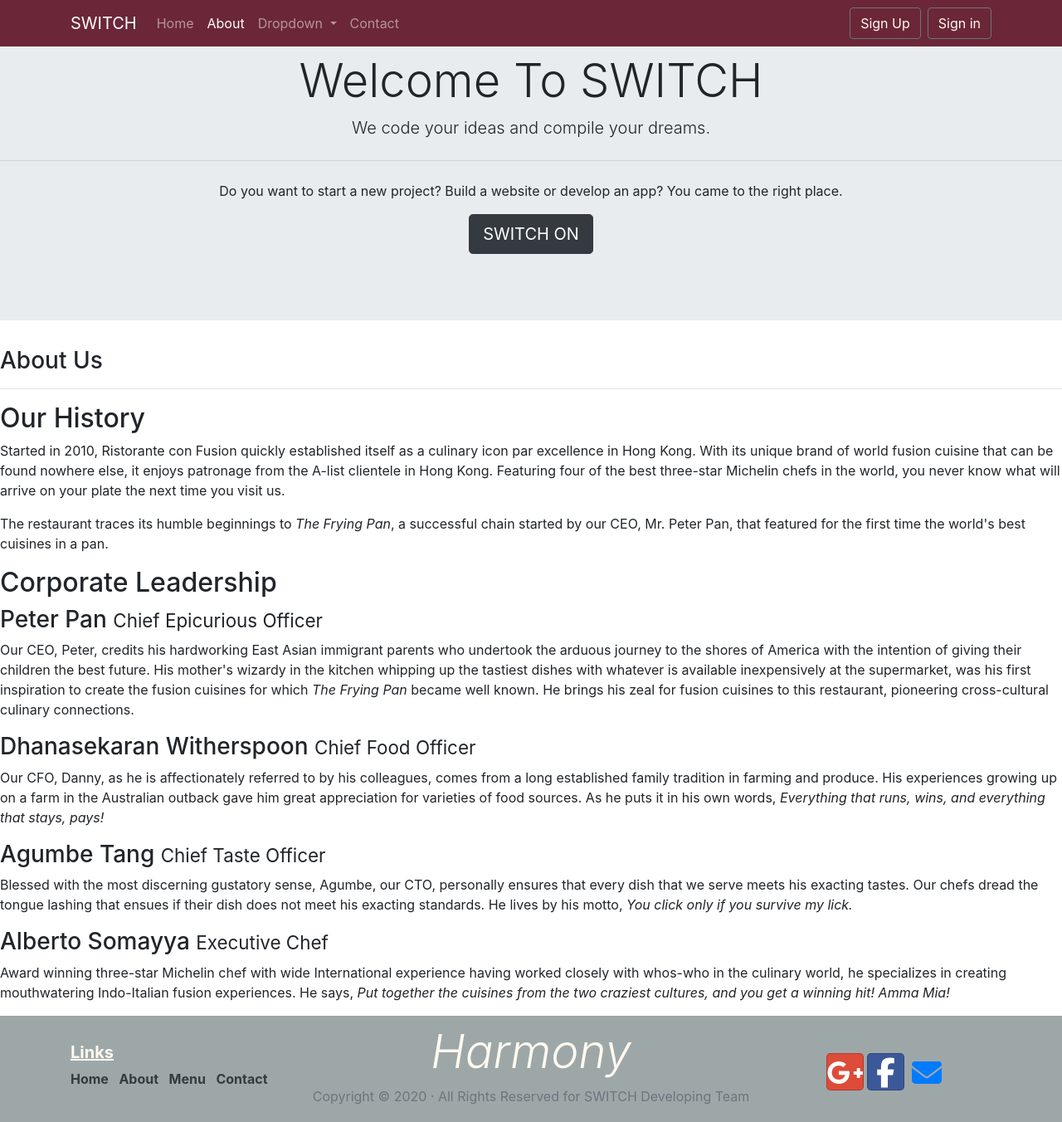
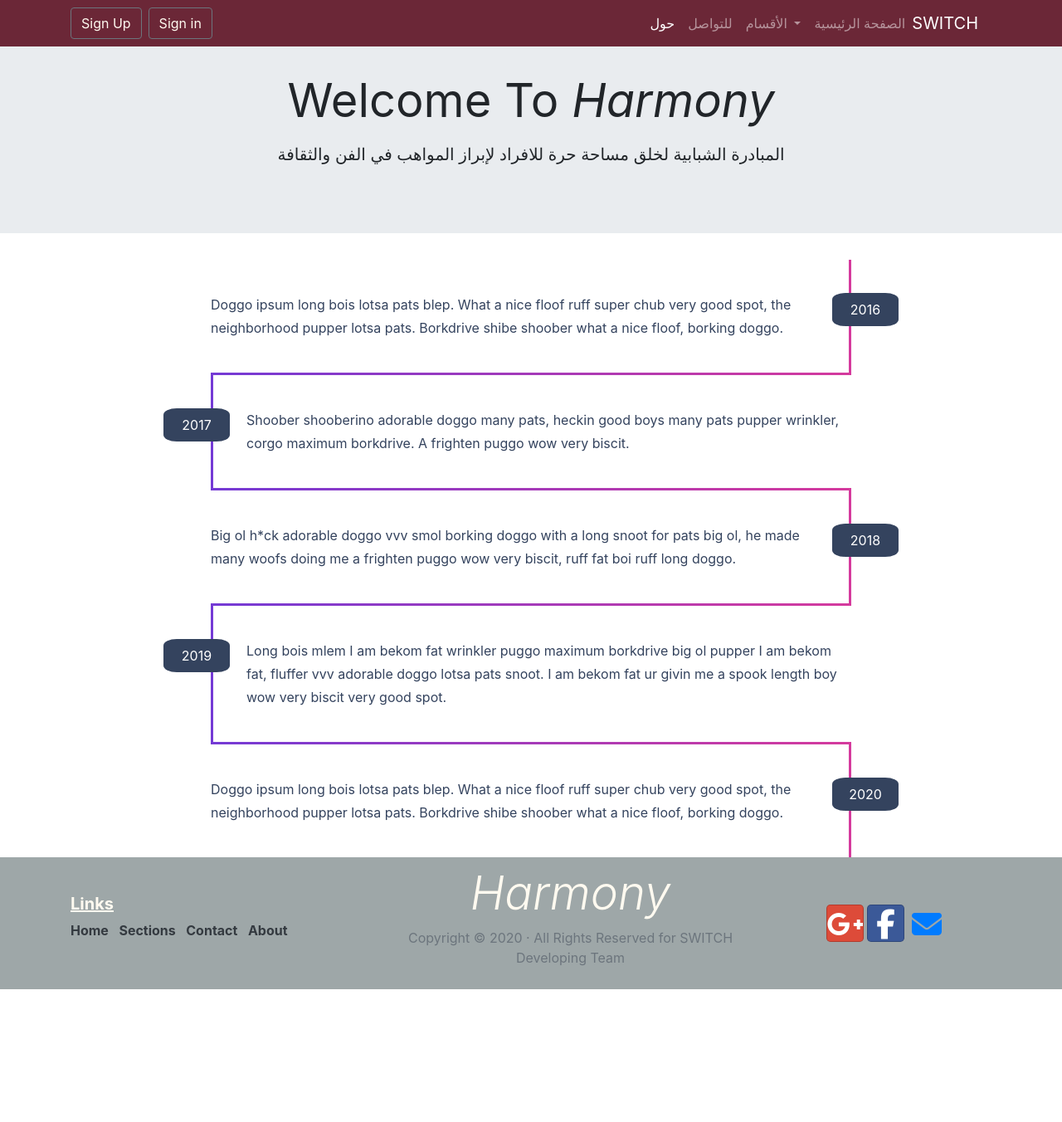
Before and after one commit to switch-team/Harmony, a plain HTML site: page aboutus.html in a window 1280 px wide. Shown: the whole page at 83% size. After the commit the page ends 1192 px from the top, so only its background shows below. Drawn offline with nearby package versions, Linux system fonts and the light colour scheme.

Commit message:
fourth commit-menu

```diff
--- a/aboutus.html
+++ b/aboutus.html
@@ -26,94 +26,64 @@
             <span class="navbar-toggler-icon"></span>
          </button>
 
-           <a class="navbar-brand" href="index.html">SWITCH</a>
+         <div class="collapse navbar-collapse" id="Navbar">
 
-           <div class="collapse navbar-collapse" id="Navbar">
-              <ul class="navbar-nav mr-auto">
-                 <li class="nav-item"> <a class="nav-link" href="index.html">Home </a> </li>
-                 <li class="nav-item active"> <a class="nav-link" href="aboutus.html">About</a> </li>
-                 <li class="nav-item dropdown">
-                    <a class="nav-link dropdown-toggle" href="#" id="navbarDropdown" role="button" data-toggle="dropdown"
-                       aria-haspopup="true" aria-expanded="false">
-                       Dropdown
-                    </a>
-                    <div class="dropdown-menu" aria-labelledby="navbarDropdown">
-                       <a class="dropdown-item" href="#">Action</a>
-                       <a class="dropdown-item" href="#">Another action</a>
-                       <div class="dropdown-divider"></div>
-                       <a class="dropdown-item" href="#">Something else here</a>
-                    </div>
-                 </li>
-                 <li class="nav-item"> <a class="nav-link" href="contactus.html">Contact</a> </li>
-              </ul>
             <form class="form-inline my-2 my-lg-0">
                <a class="btn btn-outline-secondary  mr-2 my-2 my-sm-0" style="color: floralwhite" data-toggle="modal"
                   data-target="">Sign Up</a>
                <a class="btn btn-outline-secondary my-2 my-sm-0" style="color: floralwhite" data-toggle="modal"
                   data-target="#loginModal">Sign in</a>
             </form>
+            <ul class="navbar-nav ml-auto">
+               <li class="nav-item active"> <a class="nav-link" href="aboutus.html">حول</a> </li>
+               <li class="nav-item"> <a class="nav-link" href="contactus.html">للتواصل</a> </li>
+               <li class="nav-item dropdown">
+                  <a class="nav-link dropdown-toggle" href="#" id="navbarDropdown" role="button" data-toggle="dropdown"
+                     aria-haspopup="true" aria-expanded="false">
+                     الأقسام
+                  </a>
+                  <div class="dropdown-menu text-right" aria-labelledby="navbarDropdown">
+                     <a class="dropdown-item" href="painting.html">الرسم</a>
+                     <a class="dropdown-item" href="sculpture.html">النحت</a>
+                     <a class="dropdown-item" href="library.html">المكتبة</a>
+                     <div class="dropdown-divider"></div>
+                     <a class="dropdown-item disabled" href="#">...قريباً</a>
                   </div>
+               </li>
+               <li class="nav-item"> <a class="nav-link" href="index.html">الصفحة الرئيسية </a> </li>
+            </ul>
+         </div>
+         <a class="navbar-brand" href="index.html">SWITCH</a>
       </div>
    </nav>
-
      <!-- Jumbotron -->
      <header class="jumbotron jumbotron-fluid text-center">
-       <h1 class="display-4">Welcome To SWITCH</h1>
-       <p class="lead">We code your ideas and compile your dreams.</p>
-       <hr class="my-4">
-       <p>Do you want to start a new project? Build a website or develop an app? You came to the right place. </p>
-       <p class="lead"> <a class="btn btn-dark btn-lg" href="#" role="button">SWITCH ON</a></p>
+       <h1 class="display-4 mt-4"><strong>Welcome To <em>Harmony</em></strong></h1>
+       <p class="lead mt-3">المبادرة الشبابية لخلق مساحة حرة للافراد لإبراز المواهب في الفن والثقافة</p>
     </header>
  <!-- End Jumbotron -->
 
-    <div>
-        <div>
-            <div>
-               <h3>About Us</h3>
-               <hr>
-            </div>
-        </div>
-
-        <div>
-            <div>
-                <h2>Our History</h2>
-                <p>Started in 2010, Ristorante con Fusion quickly established itself as a culinary icon par excellence in Hong Kong. With its unique brand of world fusion cuisine that can be found nowhere else, it enjoys patronage from the A-list clientele in Hong Kong.  Featuring four of the best three-star Michelin chefs in the world, you never know what will arrive on your plate the next time you visit us.</p>
-                <p>The restaurant traces its humble beginnings to <em>The Frying Pan</em>, a successful chain started by our CEO, Mr. Peter Pan, that featured for the first time the world's best cuisines in a pan.</p>
-            </div>
-            <div>
-            </div>
-        </div>
-
-
-        <div>
-            <div>
-                <h2>Corporate Leadership</h2>
-                <h3>Peter Pan <small>Chief Epicurious Officer</small></h3>
-                <p>Our CEO, Peter, credits his hardworking East Asian immigrant parents who undertook the arduous journey to the shores of America with the intention of giving their children the best future. His mother's wizardy in the kitchen whipping up the tastiest dishes with whatever is available inexpensively at the supermarket, was his first inspiration to create the fusion cuisines for which <em>The Frying Pan</em> became well known. He brings his zeal for fusion cuisines to this restaurant, pioneering cross-cultural culinary connections.</p>
-                <h3>Dhanasekaran Witherspoon <small>Chief Food Officer</small></h3>
-                <p>Our CFO, Danny, as he is affectionately referred to by his colleagues, comes from a long established family tradition in farming and produce. His experiences growing up on a farm in the Australian outback gave him great appreciation for varieties of food sources. As he puts it in his own words, <em>Everything that runs, wins, and everything that stays, pays!</em></p>
-                <h3>Agumbe Tang <small>Chief Taste Officer</small></h3>
-                <p>Blessed with the most discerning gustatory sense, Agumbe, our CTO, personally ensures that every dish that we serve meets his exacting tastes. Our chefs dread the tongue lashing that ensues if their dish does not meet his exacting standards. He lives by his motto, <em>You click only if you survive my lick.</em></p>
-                <h3>Alberto Somayya <small>Executive Chef</small></h3>
-                <p>Award winning three-star Michelin chef with wide International experience having worked closely with whos-who in the culinary world, he specializes in creating mouthwatering Indo-Italian fusion experiences. He says, <em>Put together the cuisines from the two craziest cultures, and you get a winning hit! Amma Mia!</em></p>
-            </div>
-       </div>
-
-    </div>
+ <main >
+   <p>Doggo ipsum long bois lotsa pats blep. What a nice floof ruff super chub very good spot, the neighborhood pupper lotsa pats. Borkdrive shibe shoober what a nice floof, borking doggo.</p>
+   <p>Shoober shooberino adorable doggo many pats, heckin good boys many pats pupper wrinkler, corgo maximum borkdrive. A frighten puggo wow very biscit.</p>
+   <p>Big ol h*ck adorable doggo vvv smol borking doggo with a long snoot for pats big ol, he made many woofs doing me a frighten puggo wow very biscit, ruff fat boi ruff long doggo. </p>
+   <p>Long bois mlem I am bekom fat wrinkler puggo maximum borkdrive big ol pupper I am bekom fat, fluffer vvv adorable doggo lotsa pats snoot. I am bekom fat ur givin me a spook length boy wow very biscit very good spot.</p>
+   <p>Doggo ipsum long bois lotsa pats blep. What a nice floof ruff super chub very good spot, the neighborhood pupper lotsa pats. Borkdrive shibe shoober what a nice floof, borking doggo.</p>
+ </main>
 
  <footer class="footer">
    <div class="container">
       <div class="row">
-            <div class=" col-md-3 align-self-center">
+         <div class=" col-md-4 align-self-center">
             <h5><strong><ins>Links</ins></strong></h5>
             <ul class="list-unstyled">
                <li class="d-inline-block mr-2"><a class="text-dark" href="index.html"><strong>Home</strong></a></li>
-                  <li class="d-inline-block mr-2"><a class="text-dark" href="aboutus.html"><strong>About</strong></a></li>
-                  <li class="d-inline-block mr-2"><a class="text-dark" href="#"><strong>Menu</strong></a></li>
-                  <li class="d-inline-block"><a class="text-dark" href="contactus.html"><strong>Contact</strong></a></li>
+               <li class="d-inline-block mr-2"><a class="text-dark" href="#"><strong>Sections</strong></a></li>
+               <li class="d-inline-block mr-2"><a class="text-dark" href="contactus.html"><strong>Contact</strong></a></li>
+               <li class="d-inline-block"><a class="text-dark" href="aboutus.html"><strong>About</strong></a></li>
             </ul>
          </div>
-            <div class="col-md-6">
+         <div class="col-md-5">
             <div class="text-center">
                <h4 class="display-4"><em>Harmony</em></h4>
                <p class="text-muted">Copyright &copy; 2020 &middot; All Rights Reserved for SWITCH Developing Team</p>
--- a/css/styles.css
+++ b/css/styles.css
@@ -6,6 +6,10 @@
 
 .navbar a {
 	color: #E4FDE1;
+
+}
+.dropdown-menu a {
+	color: #000;
 
 }
 .navbar a:hover {
@@ -215,3 +219,64 @@
     color: #c59b08;
 }
 /*end of star rating css*/
+
+/*timeline*/
+ main {
+	 min-width: 300px;
+	 max-width: 900px;
+	 margin: auto;
+	counter-reset: section 2015;
+	padding: 0 4em;
+}
+ main p {
+	 font-size: 1em;
+	 line-height: 1.75em;
+	 border-top: 3px solid;
+	 border-image: linear-gradient(to right, #743ad5 0%, #d53a9d 100%);
+	 border-image-slice: 1;
+	 border-width: 3px;
+	 margin: 0;
+	 padding: 40px;
+	 counter-increment: section;
+	 position: relative;
+	 color: #34435e;
+}
+ main p:before {
+	 content: counter(section);
+	 position: absolute;
+	 border-radius: 20%;
+	 padding: 20px;
+	 height: 1.25em;
+	 width: 5em;
+	 background-color: #34435e;
+	 text-align: center;
+	 line-height: 0em;
+	 color: #fff;
+	 font-size: 1em;
+}
+ main p:nth-child(odd) {
+	 border-right: 3px solid;
+	 padding-left: 0;
+}
+ main p:nth-child(odd):before {
+	 left: 100%;
+	 margin-left: -20px;
+}
+ main p:nth-child(even) {
+	 border-left: 3px solid;
+	 padding-right: 0;
+}
+ main p:nth-child(even):before {
+	 right: 100%;
+	 margin-right: -20px;
+}
+ main p:first-child {
+	 border-top: 0;
+	 border-top-right-radius: 0;
+	 border-top-left-radius: 0;
+}
+ main p:last-child {
+	 border-bottom-right-radius: 0;
+	 border-bottom-left-radius: 0;
+}
+ /*end of timeline*/
```
Also changed, not shown: contactus.html (+25 -24 lines), index.html (+30 -32 lines), library.html (added, +104 -0 lines), painting.html (added, +104 -0 lines), sculpture.html (added, +104 -0 lines). Lines whose indentation alone changed are shown as unchanged.
